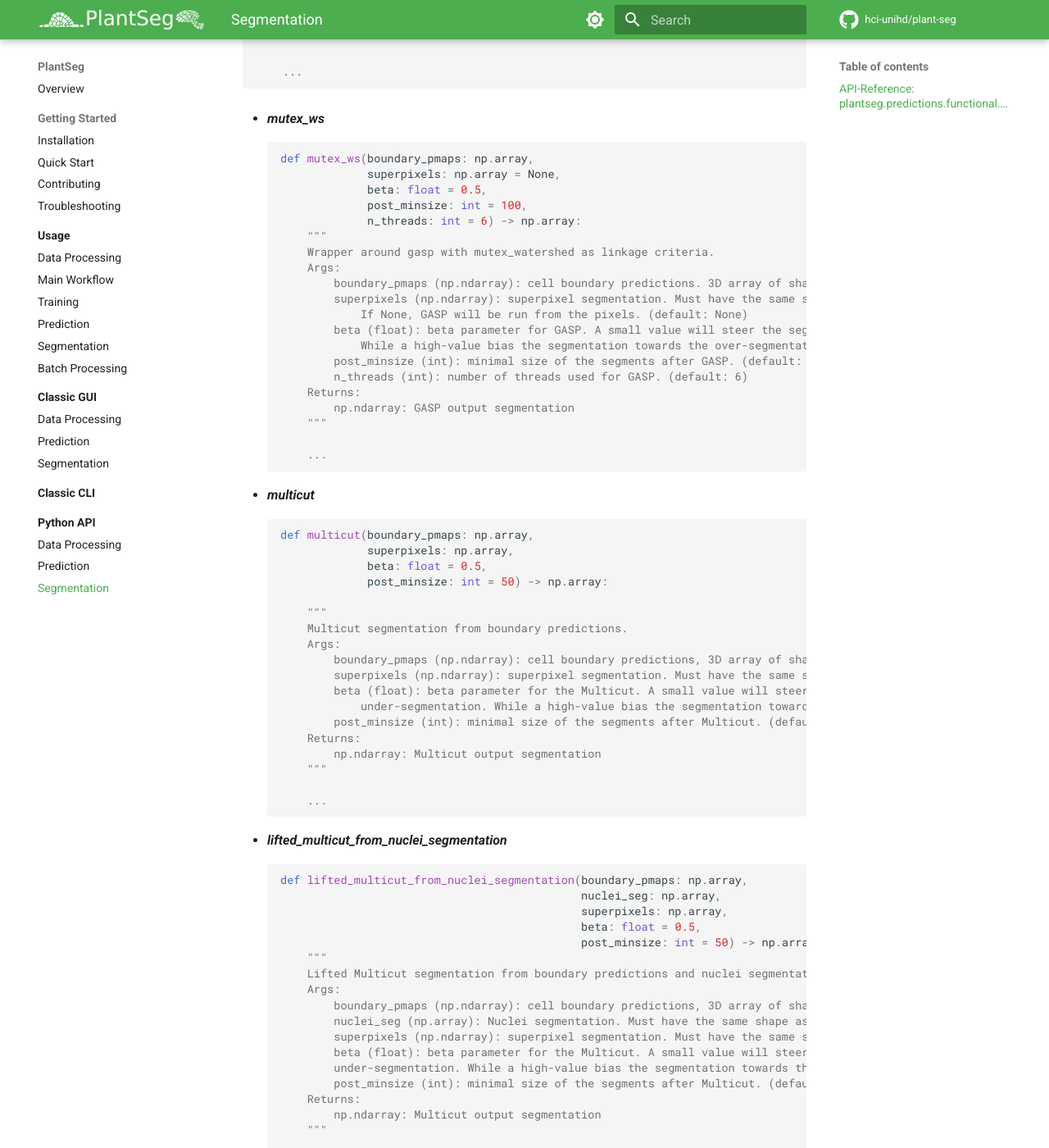
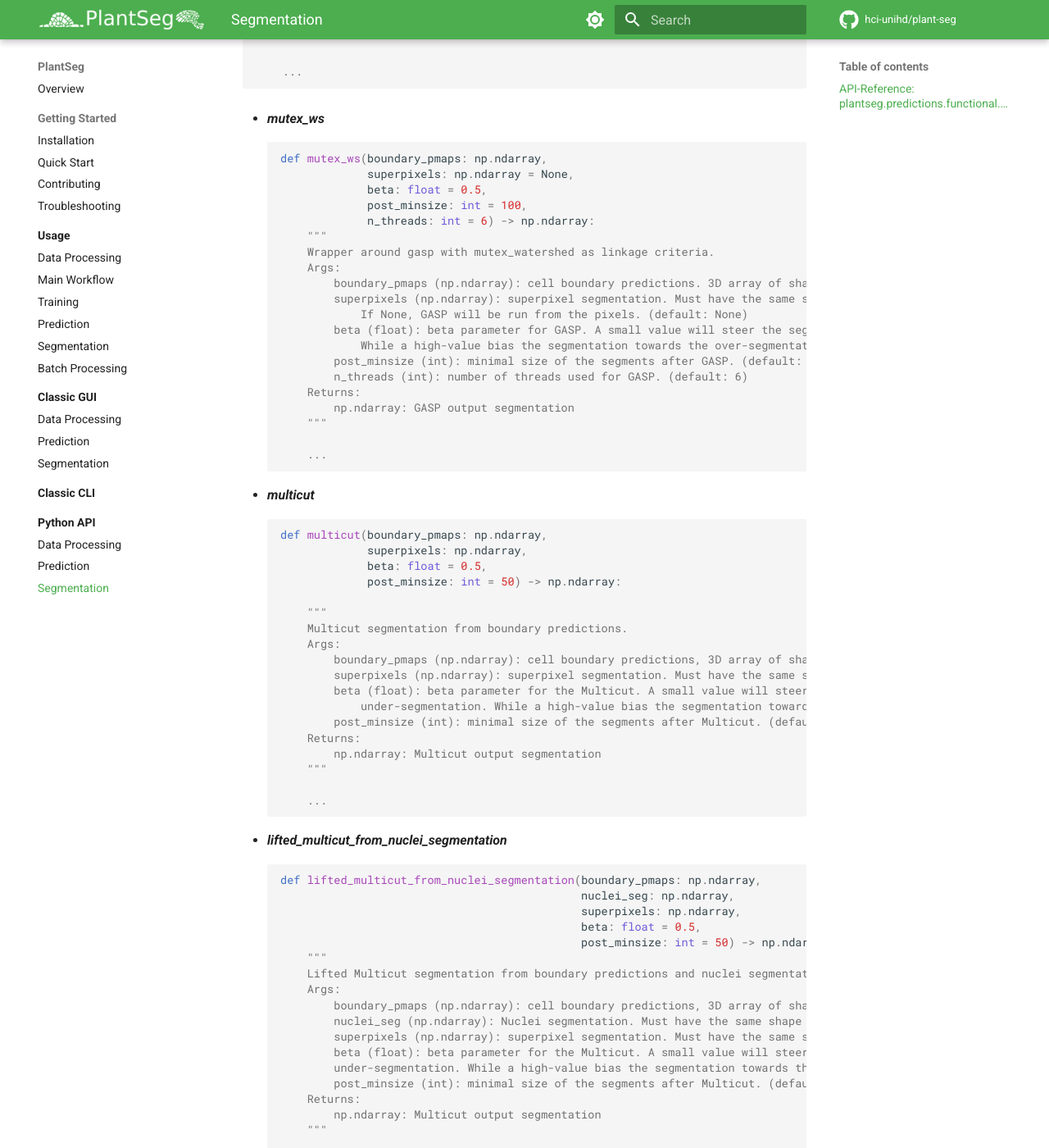
Before and after one commit to kreshuklab/plant-seg, an MkDocs documentation site: the page built from docs/chapters/python_api/segmentation.md, in a window 1280 px wide and 1400 px high, scrolled down 1452 px. Shown: the whole window at 82% size. Built offline with MkDocs 1.6.1 and Material for MkDocs 9.7.7, drawn with Linux system fonts in a browser that asks for light colours; comment, search, counter and statistics services are not loaded; some of the changed text lies outside the part shown.

Commit message:
Type Fix: `np.array` is not a type, change to `np.ndarray`

````diff
--- a/docs/chapters/python_api/segmentation.md
+++ b/docs/chapters/python_api/segmentation.md
@@ -5,7 +5,7 @@
 ## API-Reference: [plantseg.predictions.functional.segmentation](https://github.com/hci-unihd/plant-seg/blob/master/plantseg/segmentation/functional/segmentation.py)
 * ***dt_watershed***
 ```python
-def dt_watershed(boundary_pmaps: np.array,
+def dt_watershed(boundary_pmaps: np.ndarray,
                  threshold: float = 0.5,
                  sigma_seeds: float = 1.,
                  stacked: bool = False,
@@ -15,7 +15,7 @@
                  pixel_pitch: tuple[int, ...] = None,
                  apply_nonmax_suppression: bool = False,
                  n_threads: int = None,
-                 mask: np.array = None) -> np.array:
+                 mask: np.ndarray = None) -> np.ndarray:
     """ Wrapper around elf.distance_transform_watershed
     Args:
         boundary_pmaps (np.ndarray): input height map.
@@ -41,12 +41,12 @@
 https://github.com/hci-unihd/plant-seg/blob/de397694f523f142d67a38d5611acefd03e33137/plantseg/segmentation/functional/segmentation.py#L23-L122
 * ***gasp***
 ```python
-def gasp(boundary_pmaps: np.array,
-         superpixels: np.array = None,
+def gasp(boundary_pmaps: np.ndarray,
+         superpixels: np.ndarray = None,
          gasp_linkage_criteria: str = 'average',
          beta: float = 0.5,
          post_minsize: int = 100,
-         n_threads: int = 6) -> np.array:
+         n_threads: int = 6) -> np.ndarray:
     """
     Implementation of the GASP algorithm for segmentation from affinities.
     Args:
@@ -66,11 +66,11 @@
 
 * ***mutex_ws***
 ```python
-def mutex_ws(boundary_pmaps: np.array,
-             superpixels: np.array = None,
+def mutex_ws(boundary_pmaps: np.ndarray,
+             superpixels: np.ndarray = None,
              beta: float = 0.5,
              post_minsize: int = 100,
-             n_threads: int = 6) -> np.array:
+             n_threads: int = 6) -> np.ndarray:
     """
     Wrapper around gasp with mutex_watershed as linkage criteria.
     Args:
@@ -90,10 +90,10 @@
 
 * ***multicut***
 ```python
-def multicut(boundary_pmaps: np.array,
-             superpixels: np.array,
+def multicut(boundary_pmaps: np.ndarray,
+             superpixels: np.ndarray,
              beta: float = 0.5,
-             post_minsize: int = 50) -> np.array:
+             post_minsize: int = 50) -> np.ndarray:
 
     """
     Multicut segmentation from boundary predictions.
@@ -112,16 +112,16 @@
 
 * ***lifted_multicut_from_nuclei_segmentation***
 ```python
-def lifted_multicut_from_nuclei_segmentation(boundary_pmaps: np.array,
-                                             nuclei_seg: np.array,
-                                             superpixels: np.array,
+def lifted_multicut_from_nuclei_segmentation(boundary_pmaps: np.ndarray,
+                                             nuclei_seg: np.ndarray,
+                                             superpixels: np.ndarray,
                                              beta: float = 0.5,
-                                             post_minsize: int = 50) -> np.array:
+                                             post_minsize: int = 50) -> np.ndarray:
     """
     Lifted Multicut segmentation from boundary predictions and nuclei segmentation.
     Args:
         boundary_pmaps (np.ndarray): cell boundary predictions, 3D array of shape (Z, Y, X) with values between 0 and 1.
-        nuclei_seg (np.array): Nuclei segmentation. Must have the same shape as boundary_pmaps.
+        nuclei_seg (np.ndarray): Nuclei segmentation. Must have the same shape as boundary_pmaps.
         superpixels (np.ndarray): superpixel segmentation. Must have the same shape as boundary_pmaps.
         beta (float): beta parameter for the Multicut. A small value will steer the segmentation towards
         under-segmentation. While a high-value bias the segmentation towards the over-segmentation. (default: 0.5)
````
Also changed, not shown: docs/chapters/python_api/cnn_predictions.md (+4 -4 lines), 9 other files.
